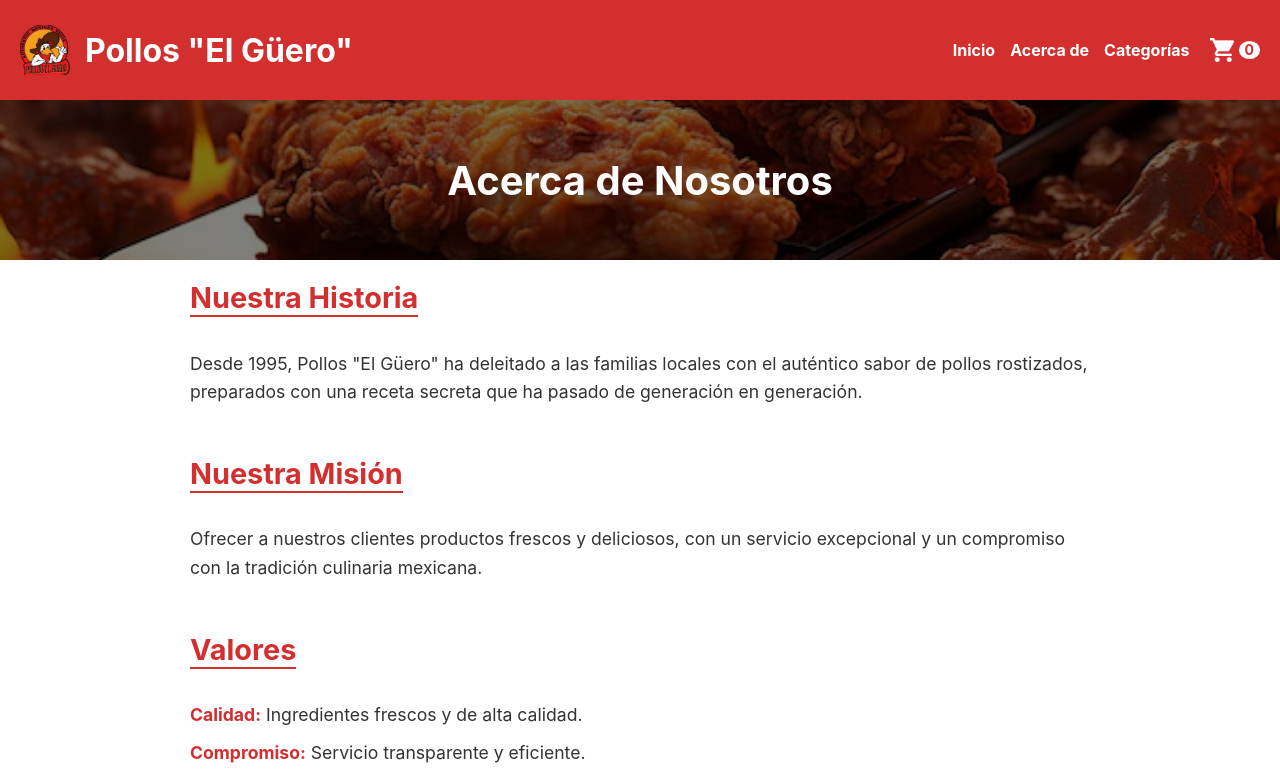
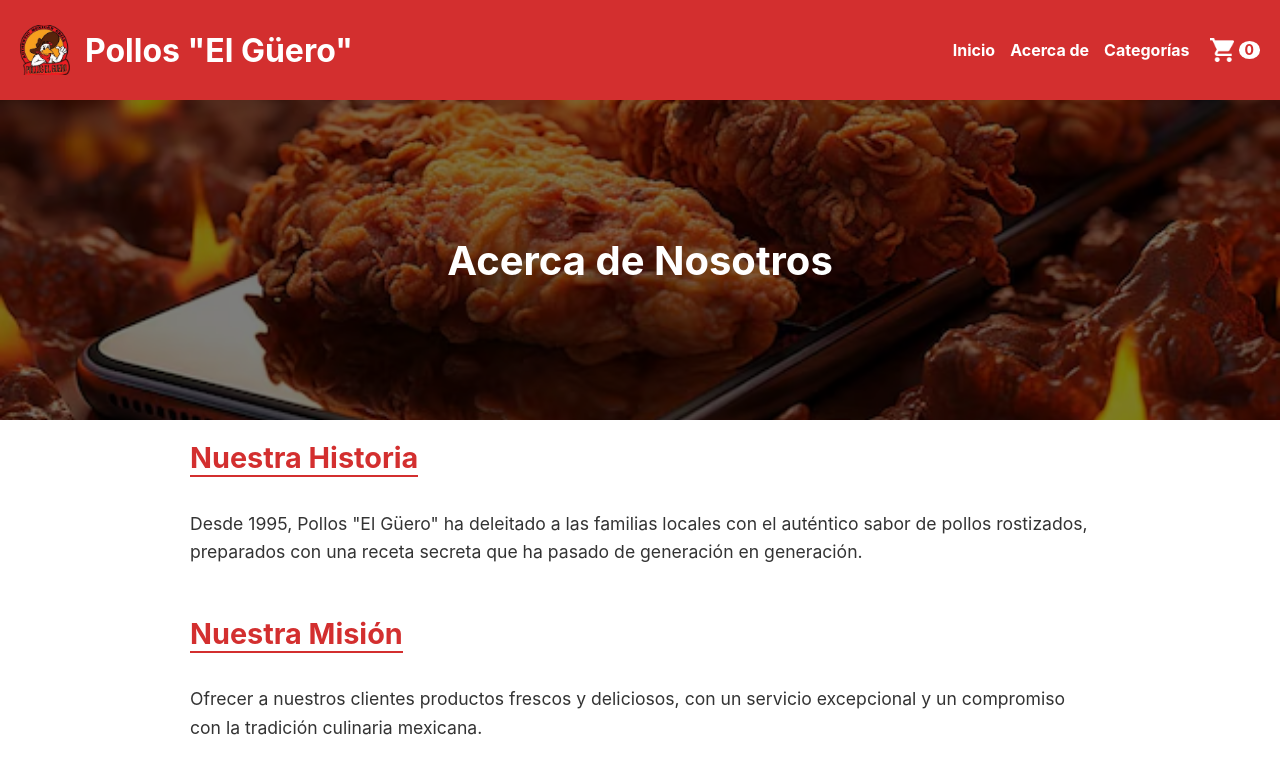
Before and after one commit to Kurisari/final_project_dweb, a React (Create React App) app: page /acerca-de in a window 1280 px wide. Shown: the top 782 px of the page. Built offline with nearby package versions, Linux system fonts and the light colour scheme.

Commit message:
Detalle css para que Acerca de y categorías coincidan

```diff
--- a/src/components/AcercaDe.css
+++ b/src/components/AcercaDe.css
@@ -13,7 +13,7 @@
     background-position: center;
     background-attachment: fixed;
     position: relative;
-    height: 20vh;
+    height: 40vh;
     display: flex;
     align-items: center;
     justify-content: center;
--- a/src/components/Categorias.css
+++ b/src/components/Categorias.css
@@ -9,7 +9,7 @@
 
 .categorias-header {
   position: relative;
-  height: 330px;
+  height: 40vh;
   background-image: url("../assets/img/pollo_categorias.jpg");
   background-size: cover;
   background-position: center;
```
